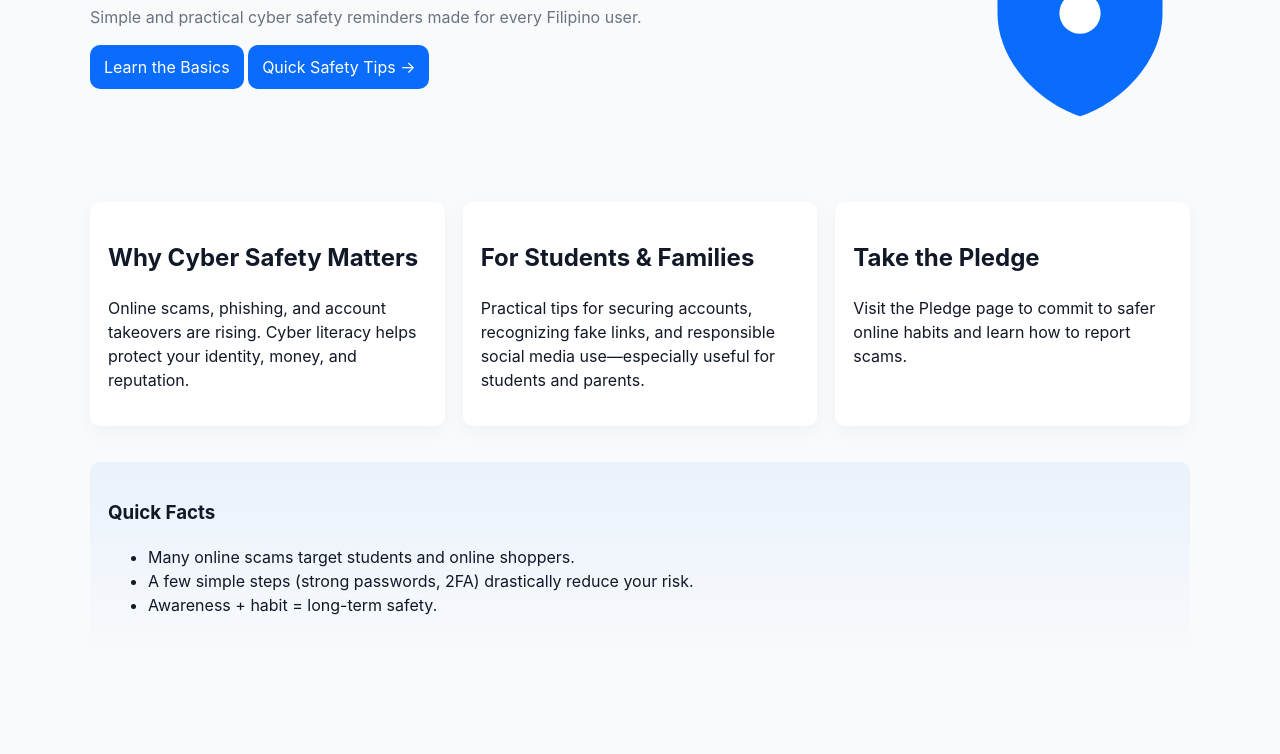
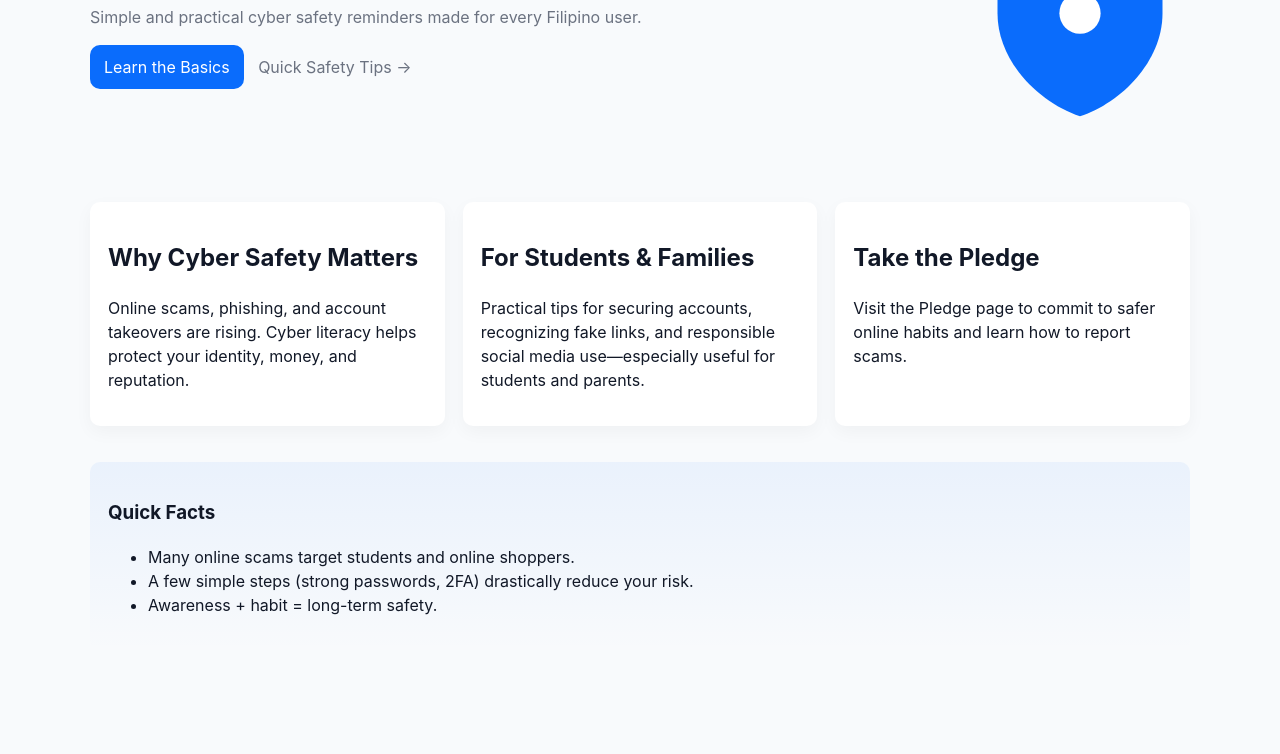
Before and after one commit to jamireako2006-pixel/BossMaster.github.io, a plain HTML site: page index.html in a window 1280 px wide. Shown: the part 266-1020 px from the top of the page. Drawn offline with Linux system fonts and the light colour scheme.

Commit message:
Update index.html

```diff
--- a/index.html
+++ b/index.html
@@ -32,7 +32,7 @@
       <div class="hero-text">
         <h1>Think Smart. Click Safe.</h1>
         <p class="lead">Simple and practical cyber safety reminders made for every Filipino user.</p>
-        <p><a href="what.html" class="btn">Learn the Basics</a> <a href="tips.html" class="btn">Quick Safety Tips →</a></p>
+        <p><a href="what.html" class="btn">Learn the Basics</a> <a href="tips.html" class="link">Quick Safety Tips →</a></p>
       </div>
       <div class="hero-visual" aria-hidden="true">
         <div class="shield">
```
